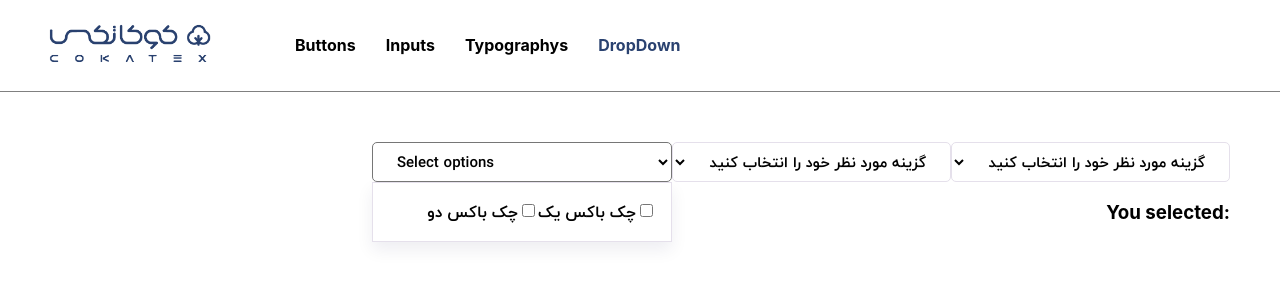
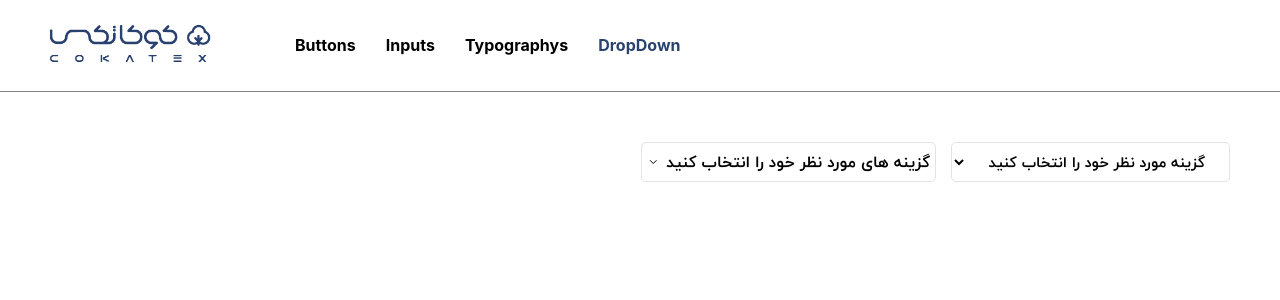
Before and after one commit to yasaman9776/test2, a React (Create React App) app: page /allDropDown in a window 1280 px wide. Shown: the top 300 px of the page. Built offline with nearby package versions, Linux system fonts and the light colour scheme.

Commit message:
checkBox-dropdown

```diff
--- /dev/null
+++ b/src/assets/icon/Down.js
@@ -0,0 +1,21 @@
+import * as React from "react";
+const Down = (props) => (
+  <svg
+    width={props.width}
+    height={props.height}
+    viewBox="0 0 48 48"
+    fill="none"
+    xmlns="http://www.w3.org/2000/svg"
+    {...props}
+  >
+
+    <path
+      d="M37 18L25 30L13 18"
+      stroke="#000000"
+      strokeWidth={4}
+      strokeLinecap="round"
+      strokeLinejoin="round"
+    />
+  </svg>
+);
+export default Down;
--- /dev/null
+++ b/src/components/CheckBox.js
@@ -0,0 +1,106 @@
+import React from "react";
+import styled, { keyframes } from "styled-components";
+import { DefaultTypography } from "./Typography";
+const Input = styled.input`
+  height: 0;
+  width: 0;
+  opacity: 0;
+  z-index: -1;
+  font-family:${(props) => props.fontFamily};
+`;
+
+const Label = styled.label`
+  position: relative;
+  display: inline-block;
+  cursor: ${props => (props.disabled ? "not-allowed" : "pointer")};
+  margin: 0.6em 1em;
+`;
+
+const rotate = keyframes`
+ from {
+    opacity: 0;
+    transform: rotate(0deg);
+  }
+  to {
+    opacity: 1;
+    transform: rotate(45deg);
+  }
+`;
+
+const Indicator = styled.div`
+  width: 1.2em;
+  height: 1.2em;
+  background: ${(props) => props.backgroundColor};
+  position: absolute;
+  top: 0em;
+  left: 0;
+  border-style:solid;
+  border-width : 1px;
+  border-color:${(props) => props.borderColor};
+  border-radius: 5px;
+
+  ${Input}:not(:disabled):checked & {
+    background: #d1d1d1;
+  }
+
+
+
+  &::after {
+    content: "";
+    position: absolute;
+    display: none;
+  }
+
+  ${Input}:checked + &::after {
+    display: block;
+    top: 0.1em;
+    left: 0.35em;
+    width: 18%;
+    height: 55%;
+    border-style: solid;
+    border-color:${(props) => props.checkColor};
+    border-width: 0 0.15em 0.15em 0;
+    animation-name: ${rotate};
+    animation-duration: 0.3s;
+    animation-fill-mode: forwards;
+  }
+
+  &::disabled {
+    cursor: not-allowed;
+  }
+`;
+
+export default function Checkbox({
+  value,
+  checked,
+  onChange,
+  name,
+  id,
+  label,
+  disabled,
+  fontFamily,
+  borderColor,
+  backgroundColor,
+  checkColor,
+}) {
+  return (
+    <Label htmlFor={id} disabled={disabled}>
+      <DefaultTypography textLevel={"h3-14"}>
+          {label}
+      </DefaultTypography>
+
+      <Input
+
+        id={id}
+        type="checkbox"
+        name={name}
+        value={value}
+        disabled={disabled}
+        checked={checked}
+        onChange={onChange}
+
+      />
+      <Indicator borderColor={borderColor} backgroundColor={backgroundColor} checkColor={checkColor}/>
+    </Label>
+  );
+}
--- a/src/components/DropDown.js
+++ b/src/components/DropDown.js
@@ -28,7 +28,7 @@ export const DefaultSelect = styled.select`
 
 export const DefaultOption = styled.option`
         background-color:#fff;
-
+        font-family:${(props) => props.fontFamily};
         & :hover{
             background-color:#ffb921;
         }
@@ -36,19 +36,24 @@ export const DefaultOption = styled.option`
 
 export const CheckBoxOption = styled(DefaultOption) `
             display:flex;
-
+            padding:0px;
+            margin-left:5px;
 
 `
 export const SelectDiv = styled.div`
-direction:${(props) =>props.dir}
-display: none;
+direction:${(props) =>props.dir};
+background-color:#fff;
+display:flex;
+flex-direction:row-reverse;
+justify-content:space-between;
+align-items:center;
 border-style:solid;
 border-width:1px;
 border-color:${(props) => props.borderColor};
 background-color:${(props) => props.backgroundColor};
-box-shadow:0px 8px 16px 0px rgba(12, 13, 66, 0.07);
-padding:15px;
 
+padding:${(props) => props.customPadding};
+border-radius:5px;
 `
 export const SelectCheckBoxHead = styled.div `
 position: relative;
@@ -57,4 +62,26 @@ position: relative;
 export const MultipleSelection = styled.div `
 width: 300px;
 background-color: #fff;
+border-color:${(props)=> props.borderColor};
+border-style:solid;
+border-width:1px;
+border-radius:5px;
+font-family:"IRANYekanBold";
+direction:${(props)=> props.dir};
+font-size:15px;
 `
+
+export const SelectBox = styled.div`
+direction:${(props) =>props.dir};
+background-color:#fff;
+display:flex;
+flex-direction:column;
+
+border-style:solid;
+border-width:1px;
+border-color:${(props) => props.borderColor};
+background-color:${(props) => props.backgroundColor};
+box-shadow:0px 8px 16px 0px rgba(12, 13, 66, 0.07);
+padding:${(props) => props.customPadding};
+border-radius:5px;
+`
--- a/src/components/Label.js
+++ b/src/components/Label.js
@@ -1,10 +1,10 @@
 import styled from "styled-components";
-import { CokatexColors } from "../helper/colors";
+
 
 
 export const Label = styled.text `
 font-family:${(props) =>props.fontFamily};
 text-align:${(props)=>props.textAlign};
 margin-bottom:10px;
-
+font-size:${(props) => props.fontSize};
 `
--- a/src/helper/colors.js
+++ b/src/helper/colors.js
@@ -11,4 +11,5 @@ export const CokatexColors = {
     lightAccept:'#07882ddb',
     lightGray:'#E5E0EB',
     darkGray:'#ABA7AF',
+    black:'#000',
   }
--- a/src/pages/AllDropDown.jsx
+++ b/src/pages/AllDropDown.jsx
@@ -1,53 +1,38 @@
-import { useState } from "react";
-import { DefaultSelect, DefaultOption ,SelectDiv ,SelectCheckBoxHead,MultipleSelection} from "../components/Dropdown";
-import { CokatexColors } from "../helper/colors";
-import { CheckBoxOption } from "../components/Dropdown";
-import { Label } from "../components/Label";
-const AllDropDown = ({props}) =>{
+import {useState} from "react";
+import {DefaultSelect, DefaultOption, SelectDiv, SelectBox} from "../components/Dropdown";
+import {CokatexColors} from "../helper/colors";
+import {CheckBoxOption} from "../components/Dropdown";
+import Down from "../assets/icon/Down";
+import Checkbox from "../components/CheckBox";
+const AllDropDown = ({props}) => {
 
-    const [data, setData] = useState(undefined);
-    let show = true;
-
-    const options = [
-        "HTML",
-        "CSS",
-        "JavaScript",
-        "React",
-        "Redux",
-    ];
-    const options2 = [
-        "HTML",
-        "CSS",
-
-    ];
+    const [data,
+        setData] = useState(undefined);
+    const [showList,
+        setShowList] = useState(false);
+        const [value, setCheckbox] = useState(true);
+    const options = ["مورد اول", "مورد دوم", "مورد سوم"];
+    const selectOptions = ["گزینه یک", "گزینه دو"];
     const onOptionChangeHandler = (event) => {
         setData(event.target.value);
-        console.log(
-            "User Selected Value - ",
-            event.target.value
-        );
+        console.log("User Selected Value - ", event.target.value);
     };
 
-    const showCheckboxes = () => {
-        console.log("hiii")
-        let checkboxes = document.getElementById("checkBoxes");
-
-        if (show) {
-            checkboxes.style.display = "flex";
-            checkboxes.style.flexDirection ="column"
-            show = false;
-        } else {
-            checkboxes.style.display = "none";
-            show = true;
-        }
-    }
-    return(
-        <>
-
-
-            <div style={{padding:50,display:"flex",flexDirection:"row-reverse"}}>
-          <div style={{textAlign:"right"}}>
-          <DefaultSelect onChange={onOptionChangeHandler} dir={"rtl"} borderColor={`${CokatexColors.lightGray}`} backgroundHoverColor={`${CokatexColors.navyBlue}`}>
+    return (
+    <> <div
+        style={{
+        padding: 50,
+        display: "flex",
+        flexDirection: "row-reverse"
+    }}>
+        <div style={{
+            textAlign: "right"
+        }}>
+            <DefaultSelect
+                onChange={onOptionChangeHandler}
+                dir={"rtl"}
+                borderColor={`${CokatexColors.lightGray}`}
+                backgroundHoverColor={`${CokatexColors.navyBlue}`}>
                 <DefaultOption backgroundHoverColor={`${CokatexColors.navyBlue}`}>گزینه مورد نظر خود را انتخاب کنید</DefaultOption>
                 {options.map((option, index) => {
                     return (
@@ -57,56 +42,67 @@ const AllDropDown = ({props}) =>{
                     );
                 })}
             </DefaultSelect>
-            <h3>You selected: {data} </h3>
-          </div>
-          <div style={{textAlign:"right"}}>
-          <DefaultSelect onChange={onOptionChangeHandler} dir={"rtl"} borderColor={`${CokatexColors.lightGray}`} backgroundHoverColor={`${CokatexColors.navyBlue}`}>
-                <DefaultOption backgroundHoverColor={`${CokatexColors.navyBlue}`}>گزینه مورد نظر خود را انتخاب کنید</DefaultOption>
-                {options2.map((option, index) => {
-                    return (
-                        <CheckBoxOption key={index} backgroundHoverColor={`${CokatexColors.navyBlue}`}>
-                            <div style={{width:'5px',height:'5px',borderStyle:'solid',borderWidth:'1px',borderColor:'#000'}}>
+            {/* <h3>You selected: {data} </h3> */}
+        </div>
 
-                            </div>
-                          <>
-                          {option}</>
-                        </CheckBoxOption>
-                    );
-                })}
-            </DefaultSelect>
+        <div
+            style={{
+            marginRight: 15,
+            marginLeft: 15
+        }}>
 
-          </div>
-          <div>
-          <form>
-        <MultipleSelection>
-            <SelectCheckBoxHead class="selectBox" onClick={showCheckboxes}>
-                <DefaultSelect style={{width:'100%'}}>
-                    <option>Select options</option>
-                </DefaultSelect>
+            <SelectDiv
+                borderColor={`${CokatexColors.lightGray}`}
+                onClick={() => setShowList(!showList)}
+                customPadding={"5px"}>
 
-            </SelectCheckBoxHead>
+                <CheckBoxOption fontFamily={"IRANYekanBold"}>گزینه های مورد نظر خود را انتخاب کنید</CheckBoxOption>
 
-            <SelectDiv id="checkBoxes" dir={"rtl"} backgroundColor={`${CokatexColors.white}`} borderColor={`${CokatexColors.lightGray}`}>
+                <Down
+                    color={`${CokatexColors.black}`}
+                    height={"12px"}
+                    width={"12px"}
+                    style={{
+                    marginRight: 2
+                }}/>
+            </SelectDiv>
 
+            {showList
+                ? <SelectBox
 
-                <Label for="first" fontFamily={"IRANYekanBold"}>
-                    <input type="checkbox" id="first" />
-                    چک باکس یک
-                </Label>
+                        id="checkBoxes"
+                        dir={"rtl"}
+                        backgroundColor={`${CokatexColors.white}`}
+                        borderColor={`${CokatexColors.lightGray}`}
+                        customPadding={"15px"}>
+                        {selectOptions.map((selectOption, index) => {
+                            return (
+                                // <Label key={index} for="first" fontFamily={"IRANYekan"} fontSize={"14px"}>
+                                //     <input type="checkbox" id="first"/> {selectOption}
+                                // </Label>
 
-                <Label for="second"  fontFamily={"IRANYekanBold"}>
-                    <input type="checkbox" id="second" />
-                   چک باکس دو
-                </Label>
+                                <Checkbox
+                                backgroundColor={`${CokatexColors.white}`}
+                                borderColor={`${CokatexColors.lightGray}`}
+                                fontFamily={"IRANYekan"}
+                                key={index}
+                                label={selectOption}
+                                value={value}
+                                checked={value}
+                                onChange={({ target }) => setCheckbox(!value)}
+                                checkColor={`${CokatexColors.navyBlue}`}
+                                />
+                            )
+                        })
+}
 
-                </SelectDiv>
-        </MultipleSelection>
-    </form>
-          </div>
+                    </SelectBox>
+                : null
+}
 
+        </div>
 
-            </div>
-        </>
+    </div> </>
     )
 }
 
```
Also changed, not shown: src/components/NewButton.js (added).
